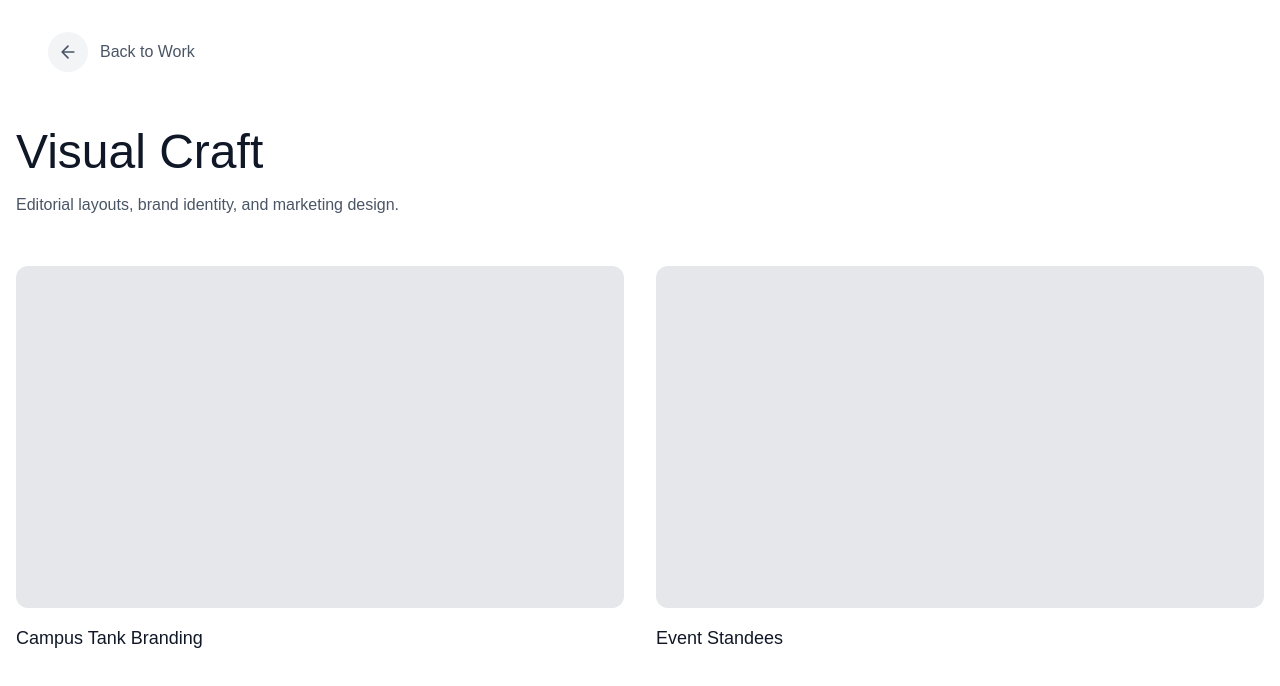
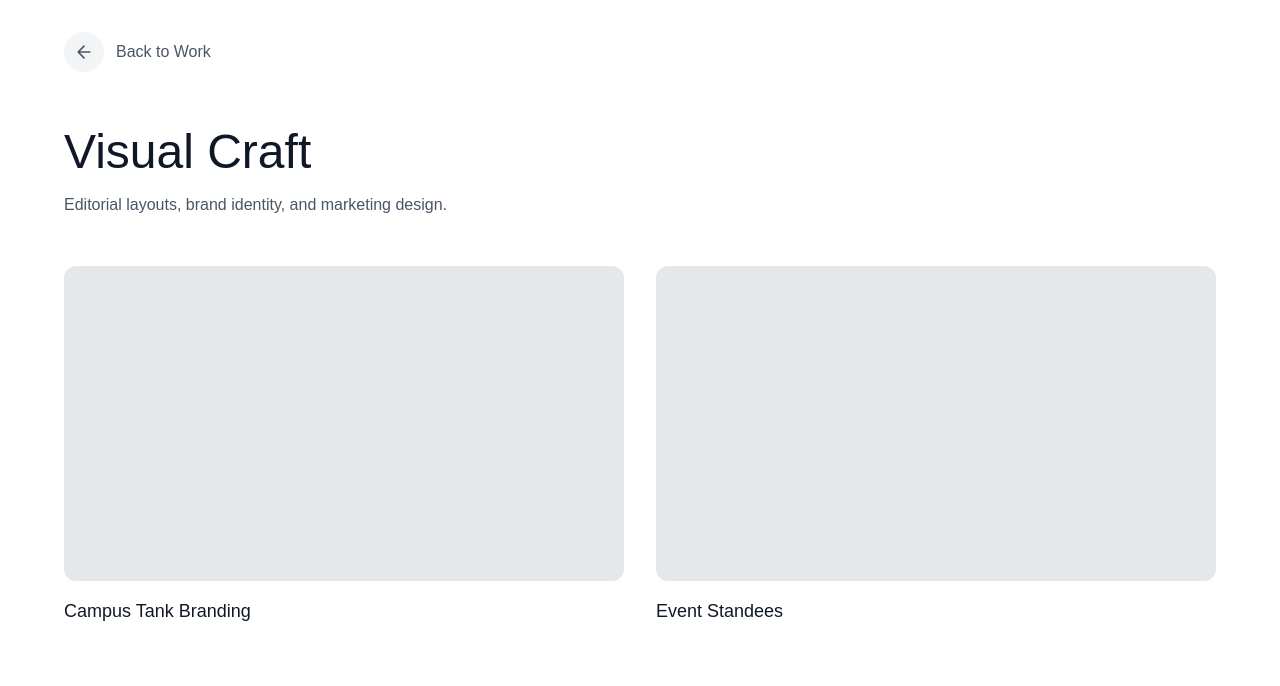
Before and after one commit to bineetbarthwal/bineet-barthwal.github.io, a Next.js app: page /work/visual-craft in a window 1280 px wide. Shown: the top 686 px of the page. Built offline with nearby package versions, Linux system fonts and the light colour scheme.

Commit message:
Standardize container margins across work pages

```diff
--- a/src/app/work/visual-craft/campus-tank/page.js
+++ b/src/app/work/visual-craft/campus-tank/page.js
@@ -6,7 +6,7 @@ export default function CampusTankPage() {
     <main className="relative flex flex-col bg-white overflow-x-hidden w-full max-w-[100vw]">
       {/* Navigation */}
       <nav className="fixed top-8 left-0 right-0 z-50 w-full px-5 md:px-12">
-        <div className="w-full max-w-5xl mx-auto">
+        <div className="w-full max-w-6xl mx-auto">
           <Link
             href="/work/visual-craft"
             className="inline-flex items-center gap-3 text-gray-600 hover:text-[#1C1C1C] transition-colors group w-fit"
@@ -22,8 +22,8 @@ export default function CampusTankPage() {
       </nav>
 
       {/* Header */}
-      <section className="pt-32 pb-4 px-4 flex flex-col items-center">
-        <div className="w-full max-w-5xl mx-auto">
+      <section className="pt-32 pb-4 px-5 md:px-12 flex flex-col items-center">
+        <div className="w-full max-w-6xl mx-auto">
           <h1
             className="text-3xl font-normal text-gray-900 md:text-4xl lg:text-5xl"
             style={{ fontFamily: 'var(--font-sans)' }}
@@ -34,8 +34,8 @@ export default function CampusTankPage() {
       </section>
 
       {/* Mockup Stack */}
-      <section className="flex flex-col items-center px-4 pb-24">
-        <div className="flex flex-col gap-12 w-full max-w-5xl mx-auto mt-12">
+      <section className="flex flex-col items-center px-5 md:px-12 pb-24">
+        <div className="flex flex-col gap-12 w-full max-w-6xl mx-auto mt-12">
           {/* Mockup 1 — Replace with 1920x1080 image */}
           <div className="aspect-video bg-gray-100 rounded-xl overflow-hidden">
             {/* <img src="/images/campus-tank-1.webp" alt="Campus Tank mockup 1" className="w-full h-full object-cover" /> */}
--- a/src/app/work/visual-craft/page.js
+++ b/src/app/work/visual-craft/page.js
@@ -6,7 +6,7 @@ export default function VisualCraftPage() {
     <main className="relative flex flex-col bg-white overflow-x-hidden w-full max-w-[100vw]">
       {/* Navigation */}
       <nav className="fixed top-8 left-0 right-0 z-50 w-full px-5 md:px-12">
-        <div className="w-full max-w-7xl mx-auto">
+        <div className="w-full max-w-6xl mx-auto">
           <Link
             href="/work"
             className="inline-flex items-center gap-3 text-gray-600 hover:text-[#1C1C1C] transition-colors group w-fit"
@@ -22,8 +22,8 @@ export default function VisualCraftPage() {
       </nav>
 
       {/* Header */}
-      <section className="pt-32 pb-12 px-4 flex flex-col items-center">
-        <div className="w-full max-w-7xl mx-auto">
+      <section className="pt-32 pb-12 px-5 md:px-12 flex flex-col items-center">
+        <div className="w-full max-w-6xl mx-auto">
           <h1
             className="text-3xl font-normal text-gray-900 md:text-4xl lg:text-5xl"
             style={{ fontFamily: 'var(--font-sans)' }}
@@ -40,8 +40,8 @@ export default function VisualCraftPage() {
       </section>
 
       {/* Projects Grid */}
-      <section className="relative z-10 flex w-full flex-col items-center px-4 pb-24">
-        <div className="w-full max-w-7xl mx-auto">
+      <section className="relative z-10 flex w-full flex-col items-center px-5 md:px-12 pb-24">
+        <div className="w-full max-w-6xl mx-auto">
           <div className="grid grid-cols-1 md:grid-cols-2 gap-8">
             {/* Campus Tank Branding */}
             <Link href="/work/visual-craft/campus-tank" className="block group">
```
